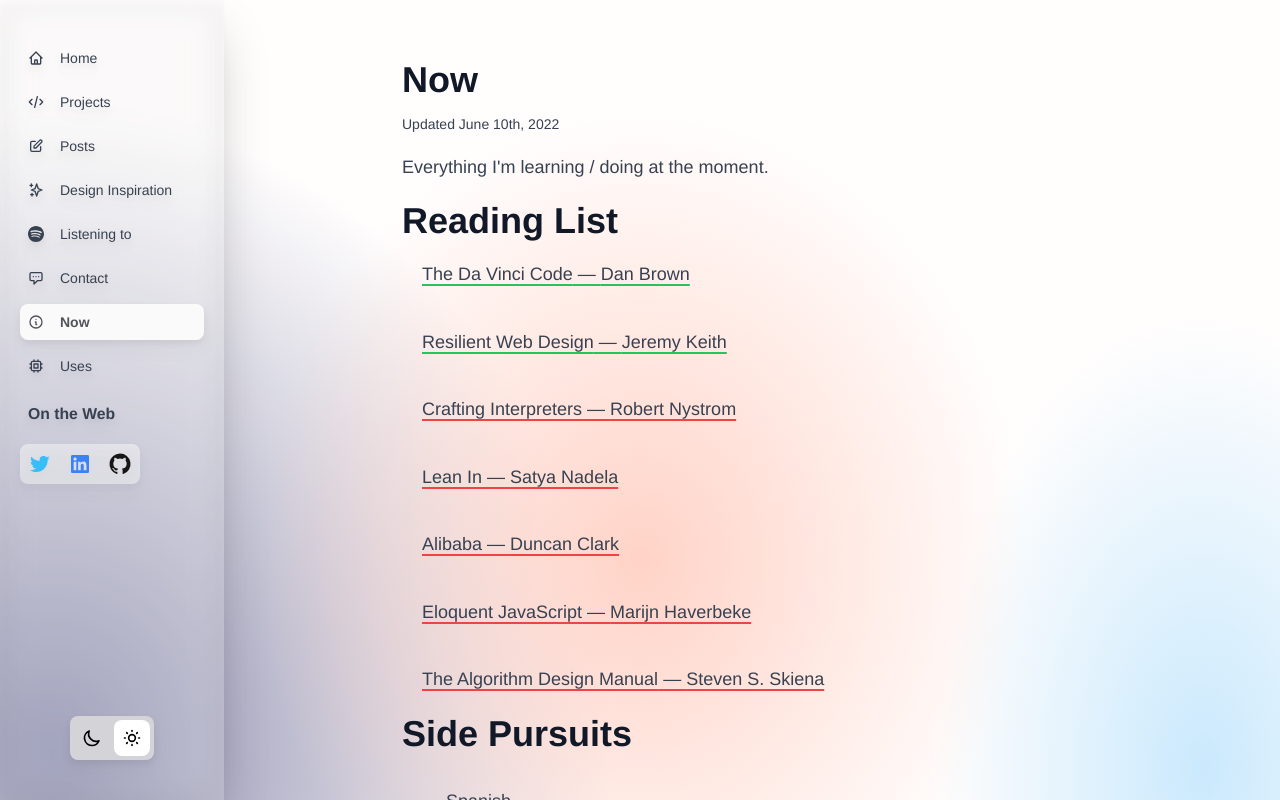
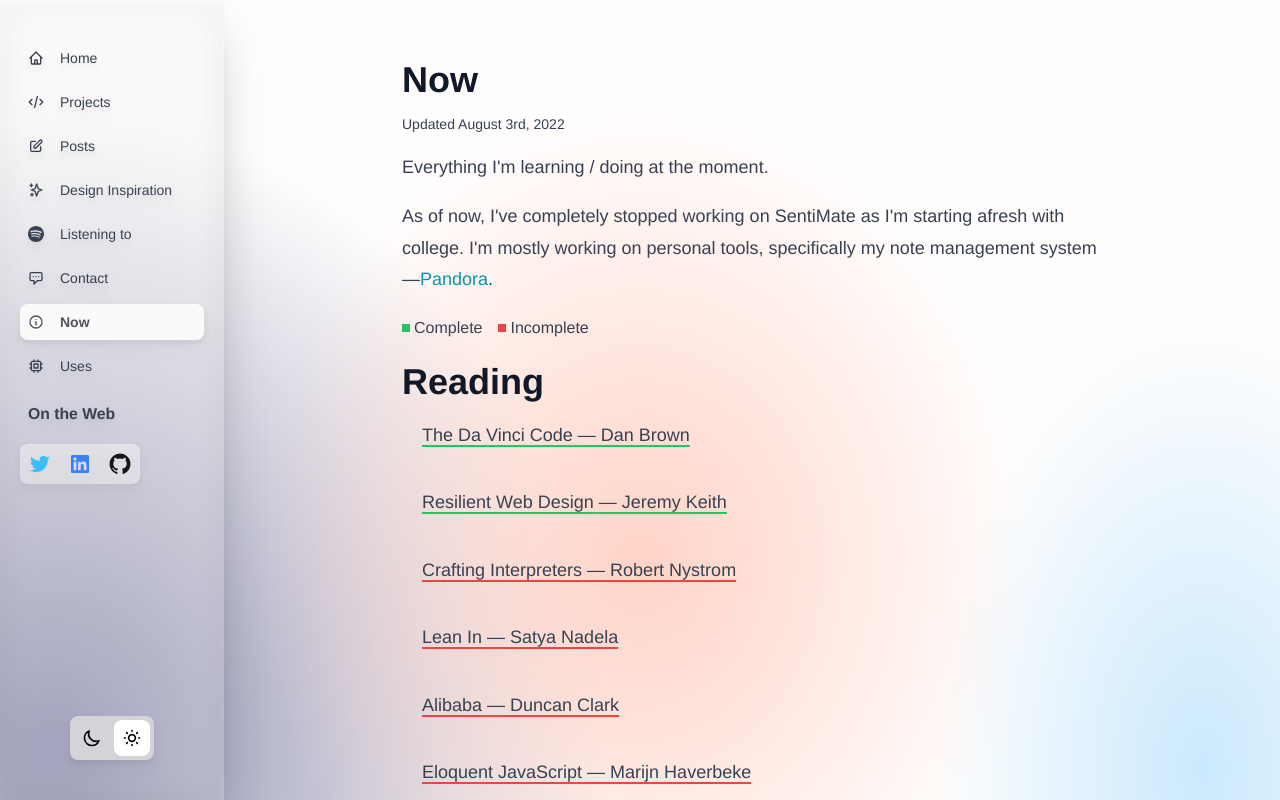
Before and after one commit to achntj/garden, a Next.js app: page /now in a window 1280 px wide. Built offline with nearby package versions, Linux system fonts and the light colour scheme; a web font is replaced by a local one.

Commit message:
update /now and /uses

```diff
--- /dev/null
+++ b/components/Collection.tsx
@@ -0,0 +1,24 @@
+export default function Collection({ collection, header, highlight }) {
+  return (
+    <div className="my-5">
+      <h1 className="mb-0">{header}</h1>
+      <div className="ml-5">
+        {collection.map((item) => (
+          <div key={item.name} className="flex justify-between items-center">
+            <p
+              title={highlight && item.status ? "Complete" : "Incomplete"}
+              className={
+                highlight &&
+                `underline underline-offset-4 decoration-2 ${
+                  item.status ? "decoration-green-500" : "decoration-red-500"
+                }`
+              }
+            >
+              {item.name} {item.author && `— ${item.author}`}
+            </p>
+          </div>
+        ))}
+      </div>
+    </div>
+  );
+}
--- a/pages/now.tsx
+++ b/pages/now.tsx
@@ -1,7 +1,8 @@
+import Collection from "components/Collection";
 import Container from "components/Container";
 
 export default function Now() {
-  const books = [
+  const reading = [
     { name: "The Da Vinci Code", author: "Dan Brown", status: true },
     { name: "Resilient Web Design", author: "Jeremy Keith", status: true },
     { name: "Crafting Interpreters", author: "Robert Nystrom", status: false },
@@ -14,6 +15,12 @@ export default function Now() {
       status: false,
     },
   ];
+  const watching = [
+    { name: "Stranger Things", status: true },
+    { name: "One Piece", status: false },
+    { name: "HIMYM", status: false },
+    { name: "TVD", status: false },
+  ];
   return (
     <Container
       title="Now"
@@ -21,30 +28,33 @@ export default function Now() {
     >
       <div>
         <h1 className="mb-0">Now</h1>
-        <p className="text-sm">Updated June 10th, 2022</p>
+        <p className="text-sm">Updated August 3rd, 2022</p>
         <p>Everything I{"'"}m learning / doing at the moment.</p>
-        <h1 className="mb-0">Reading List</h1>
-        <div className="ml-5">
-          {books.map((book) => (
-            <div key={book.name} className="flex justify-between items-center">
-              <p
-                title={book.status ? "Complete" : "Reading"}
-                className={`underline underline-offset-4 decoration-2 ${
-                  book.status ? "decoration-green-500" : "decoration-red-500"
-                }`}
-              >
-                {book.name} &mdash; {book.author}
-              </p>
-            </div>
-          ))}
+        <p>
+          As of now, I've completely stopped working on SentiMate as I'm
+          starting afresh with college. I'm mostly working on personal tools,
+          specifically my note management system &mdash;
+          <a
+            href="https://pandoras-box.vercel.app"
+            rel="noreferrer"
+            target="_blank"
+          >
+            Pandora
+          </a>
+          .
+        </p>
+        <div className="flex space-x-4">
+          <div className="flex space-x-1 items-center">
+            <div className="w-2 h-2 bg-green-500"></div>
+            <span>Complete</span>
+          </div>
+          <div className="flex space-x-1 items-center">
+            <div className="w-2 h-2 bg-red-500"></div>
+            <span>Incomplete</span>
+          </div>
         </div>
-        <h1>Side Pursuits</h1>
-        <div className="ml-5">
-          <p>
-            <li>Spanish</li>
-            <li>Arpegios + Math Rock (Guitar)</li>
-          </p>
-        </div>
+        <Collection collection={reading} header="Reading" highlight={true} />
+        {/* <Collection collection={watching} header="Watching" highlight={true} /> */}
       </div>
     </Container>
   );
--- a/pages/uses.tsx
+++ b/pages/uses.tsx
@@ -6,8 +6,11 @@ export default function Uses() {
       <div>
         <h1>Uses</h1>
         <p>A not so comprehensive list of software / tools I use.</p>
-        <h2>OS</h2>
-        <p>MacOS</p>
+        <h2>This website</h2>
+        <p>
+          React-JavaScript ecosystem &mdash; Next.js, Contentlayer, Tailwind
+          CSS, Vercel, SWR.
+        </p>
         <h2>Shell</h2>
         <p>
           ZSH - Insanely fast, no frameworks, epic functionality. Find my zsh
@@ -42,6 +45,8 @@ export default function Uses() {
         </p>
         <h2>Command Line</h2>
         <p>Default MacOS Terminal (terminal.app)</p>
+        <h2>OS</h2>
+        <p>MacOS</p>
         <h2>Web Stack</h2>
         <p>Next.js, Prisma, Postgres, Vercel, Tailwind CSS</p>
         <h2>Other Software</h2>
```
